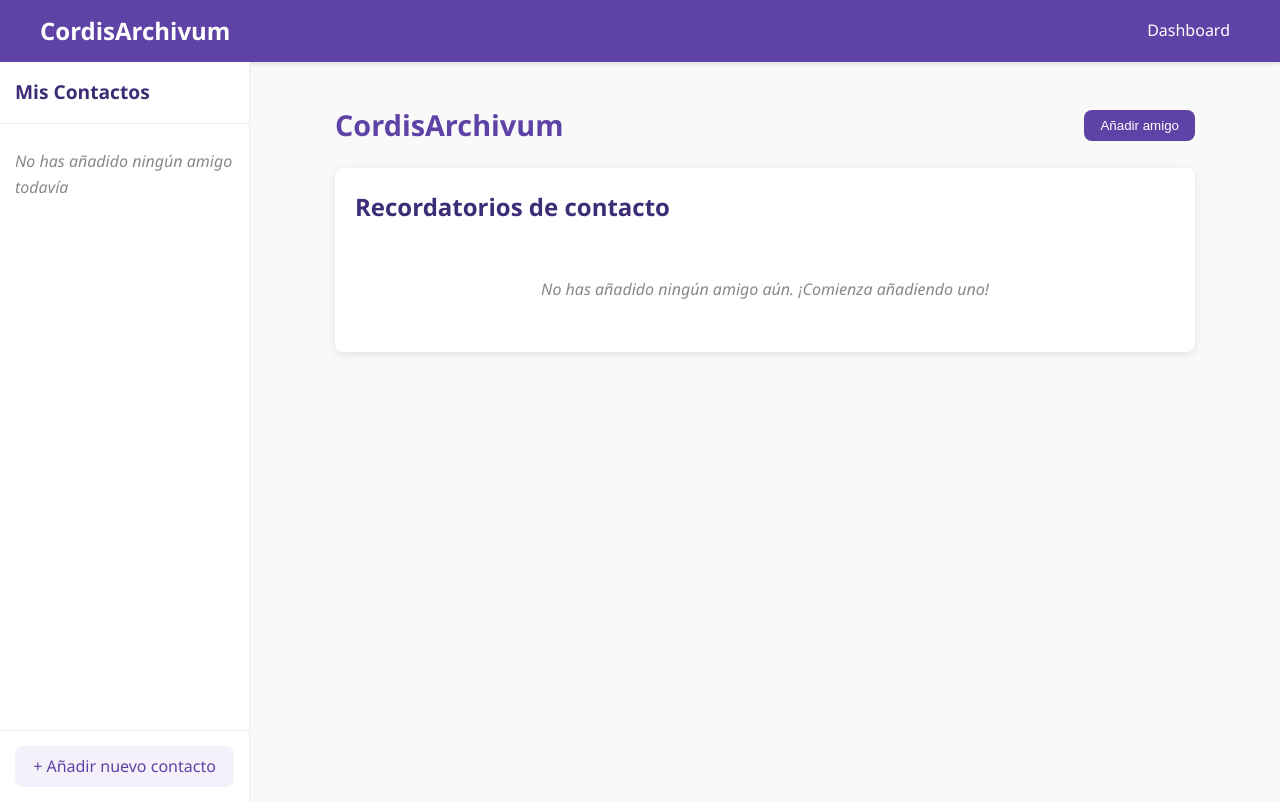
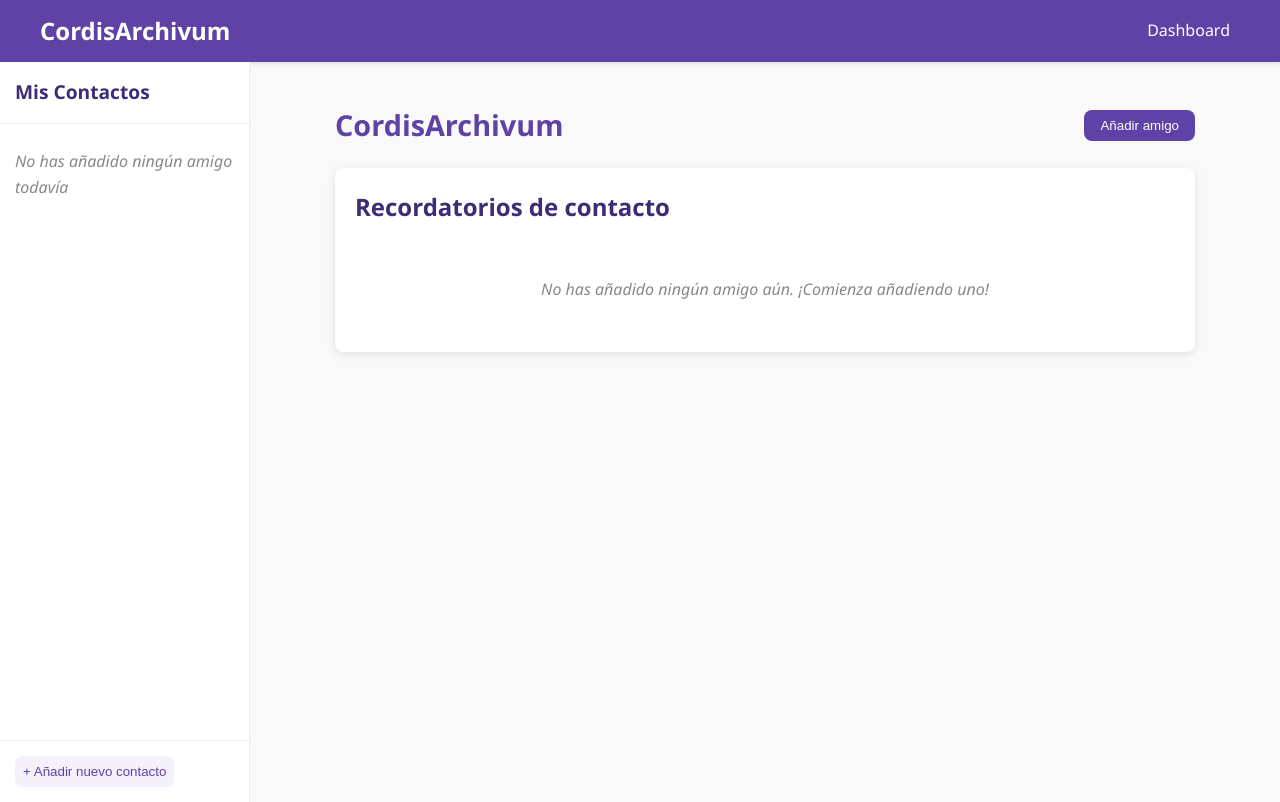
Before and after one commit to CHILENIX/CordisArchivum, a React (Vite) app: page / in a window 1280 px wide. Built offline with nearby package versions, Linux system fonts and the light colour scheme.

Commit message:
Update Sidebar.jsx

```diff
--- a/src/components/Layout/Sidebar.jsx
+++ b/src/components/Layout/Sidebar.jsx
@@ -1,12 +1,19 @@
 // src/components/Layout/Sidebar.jsx
-import { Link } from 'react-router-dom';
+import { Link, useNavigate } from 'react-router-dom';
 import './Sidebar.css';
 
-function Sidebar({ friends }) {
+function Sidebar({ friends, setShowAddForm }) {
+  const navigate = useNavigate();
+
   // Ordenar amigos alfabéticamente por nombre
   const sortedFriends = [...friends].sort((a, b) =>
     a.name.localeCompare(b.name)
   );
+
+  const handleAddFriend = () => {
+    navigate('/'); // Navegar a la página principal
+    setTimeout(() => setShowAddForm(true), 100); // Breve retraso para asegurar que la navegación se complete
+  };
 
   return (
     <aside className="sidebar">
@@ -42,9 +49,9 @@ function Sidebar({ friends }) {
         )}
       </div>
       <div className="sidebar-footer">
-        <Link to="/" className="add-friend-sidebar">
+        <button onClick={handleAddFriend} className="add-friend-sidebar">
           + Añadir nuevo contacto
-        </Link>
+        </button>
       </div>
     </aside>
   );
```
